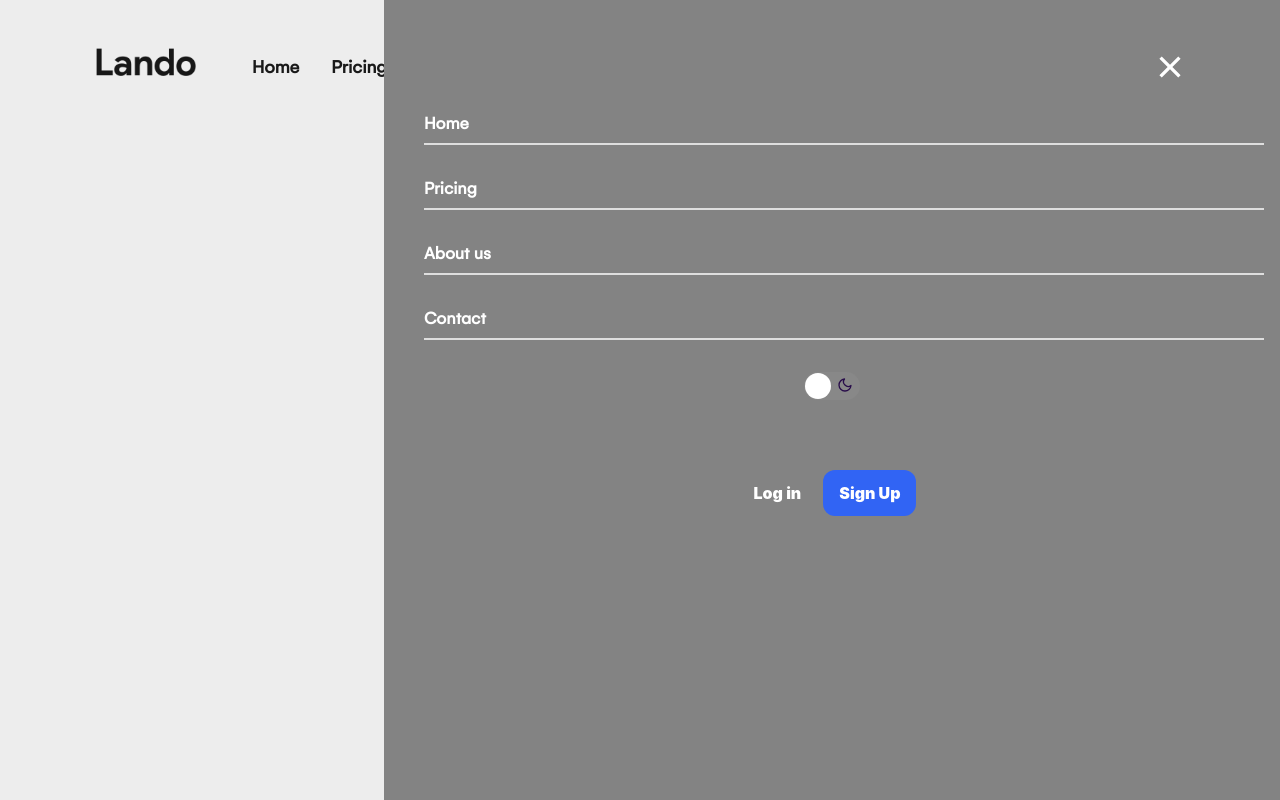
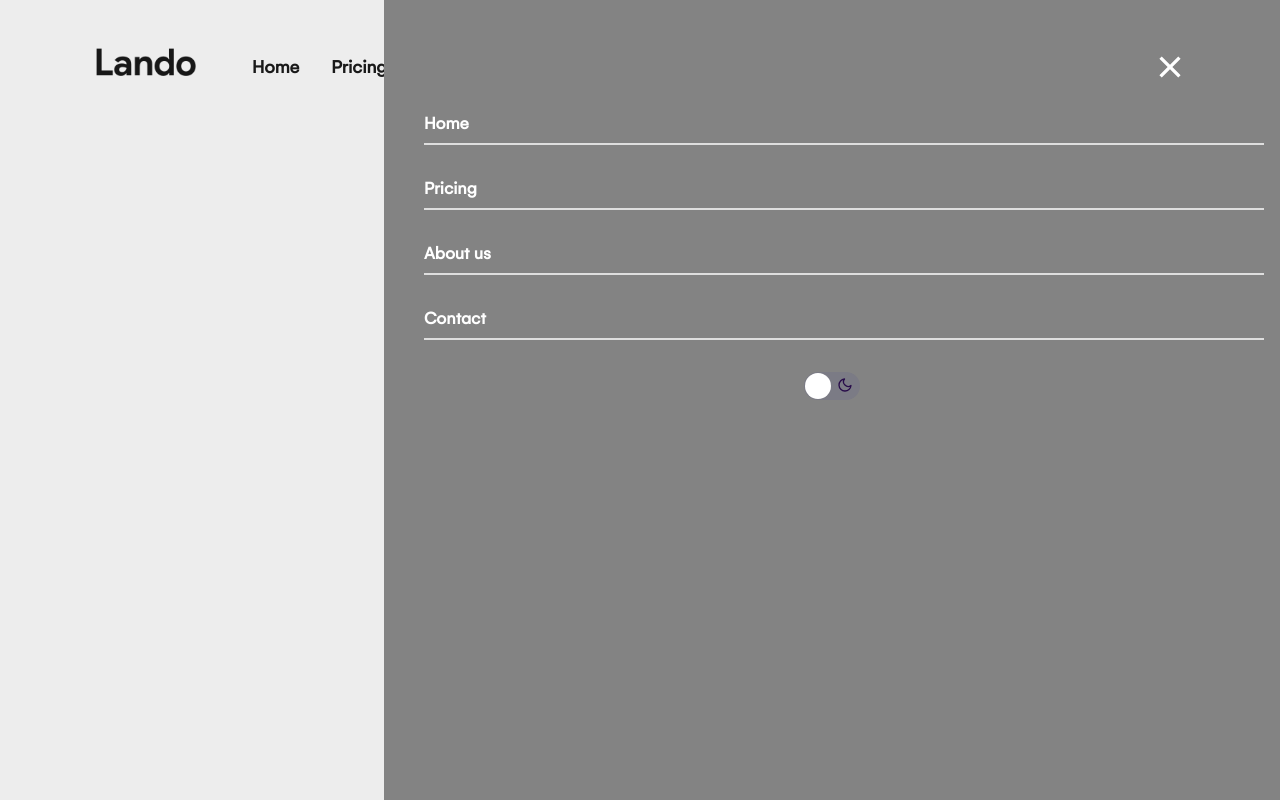
Before and after one commit to bricekk/lando, a React (Create React App) app: page / in a window 1280 px wide. Both pictures are taken after a click on the icon 1170 px from the left and 67 px from the top of the page. Built offline with nearby package versions, Linux system fonts and the light colour scheme.

Commit message:
removing connexion button in navbar

```diff
--- a/src/components/navbar/Navbar.css
+++ b/src/components/navbar/Navbar.css
@@ -123,46 +123,7 @@
     opacity: 0.9;
 }
 
-.navbar__menu-container__themeSwitcher{
-    text-align: center;
-    margin-bottom: 70px;
-}
-
-.navbar__menu-container__connexion{
-    text-align: center;
-}
-
-.navbar__menu-container__connexion #signup{
-    color: #fff;
-    font-family: var(--font-buttons);
-    background-color: var(--primary-color);
-    padding: 0.8rem 1rem;
-    border-radius: 12px;
-    border: 0px;
-    margin-left: 1rem;
-
-    font-weight: 900;
-    font-size: 16px;
-}
-
-.navbar__menu-container__connexion #signup:hover{
-    color: var(--bg-color);
-}
-
-.navbar__menu-container__connexion #login:hover{
-    color: var(--primary-color);
-}
-
-.navbar__menu-container__connexion #login{
-    color: var(--text-color-light);
-    border: 0;
-    font-family: var(--font-buttons);
-    background-color: transparent;
-
-    font-size: 16px;
-    font-weight: 900;
-    line-height: 21px;
-}
+navbar__menu-container__connexion
 
 .MenuLine {
     margin-left: 1rem;
@@ -175,7 +136,9 @@
     z-index: 1250;
 }
 
-
+.navbar__menu-container__themeSwitcher{
+    text-align: center;
+}
 
 /*ANIMATION*/
 
--- a/src/components/navbar/Navbar.tsx
+++ b/src/components/navbar/Navbar.tsx
@@ -50,10 +50,6 @@ function Navbar() {
               <div className="navbar__menu-container__themeSwitcher">
                 <ThemeSwitcherBtn />
               </div>
-              <div className="navbar__menu-container__connexion">
-                <button id='login'>Log in</button>
-                <button id='signup'>Sign Up</button>
-              </div>
             </div>
           }
         </div>
--- a/src/utils/themeProvider/ThemeSwitcherBtn.jsx
+++ b/src/utils/themeProvider/ThemeSwitcherBtn.jsx
@@ -16,7 +16,8 @@ const ThemeSwitcherBtn = () => {
         checked={themeContext.theme === "dark"}
         checkedIcon={<FiSun style={{color:"#ff0"}}/>}
         uncheckedIcon={<FiMoon style={{color:"#280c4a"}}/>}
-        onColor="#7b7b85"/>
+        onColor="#7b7b85"
+        offColor="#7b7b85"/>
     </label>
   );
 };
```
